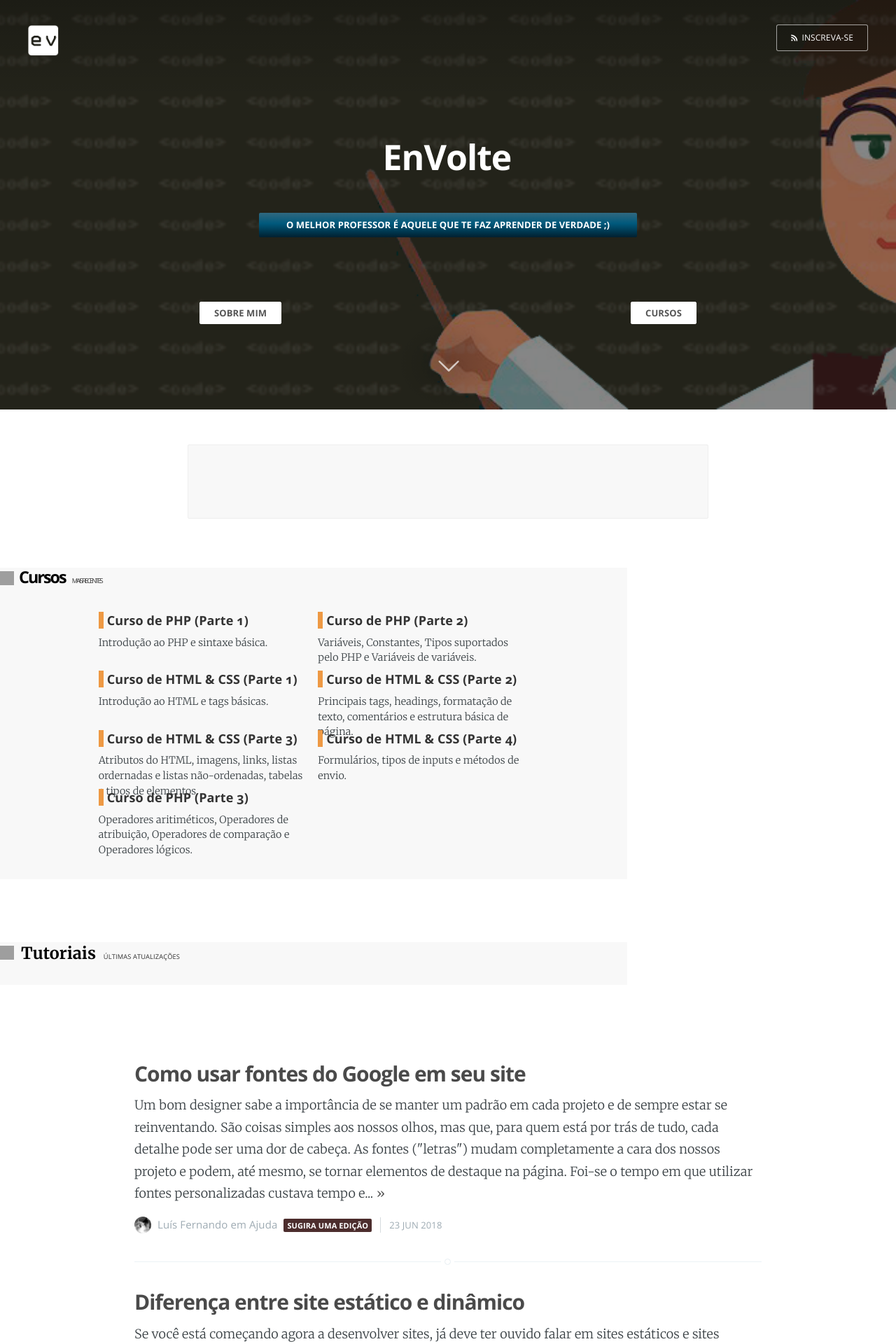
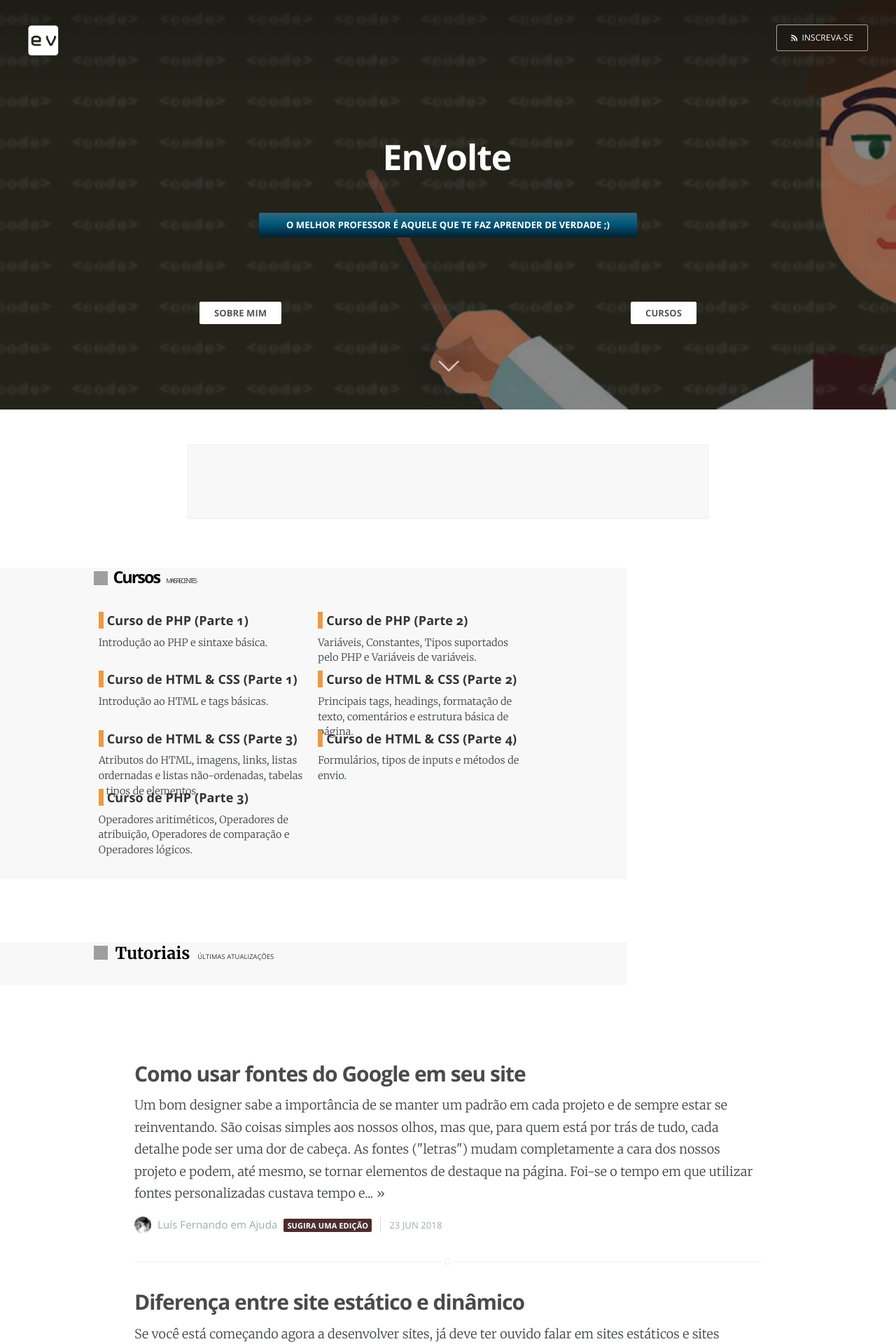
Before and after one commit to EnVolte/envolte.github.io, a Jekyll site: the page built from index.html, in a window 1280 px wide. Shown: the top 1920 px of the page at 70% size. Built offline with Jekyll 4.4.1, drawn with Linux system fonts in a browser that asks for light colours; the list of posts is cut into pages by our own code; grey boxes are pictures that could not be loaded.

Commit message:
Update index.html

```diff
--- a/index.html
+++ b/index.html
@@ -58,8 +58,8 @@
 
 
 	<section id="alin">
+	<main style="width: 70%; margin: 0px auto;">
 	<h1 class="titlep"><span class="ico" style="background-image: url('https://raw.githubusercontent.com/google/material-design-icons/master/action/2x_web/ic_code_black_48dp.png');"></span> Cursos <a href="#" style="margin: 0px 0px 3px 5px; font-weight: normal; font-size: 0.4em; font-family: Open Sans; text-transform: uppercase; color: #333;">Mais recentes</a></h1>
-<main style="width: 70%; margin: 0px auto;">
 	<ul id="curso">
   {% for curso in site.cursos %}
     <li>
@@ -68,14 +68,19 @@
     </li>
   {% endfor %}
 </ul>
+		</main>
 	</section>
 
 
-<section id="alin"><div class="titlep"><span class="ico" style="background-image: url('https://raw.githubusercontent.com/google/material-design-icons/master/action/2x_web/ic_chrome_reader_mode_black_48dp.png');"></span> Tutoriais <a href="#" style="margin: 0px 0px 3px 5px; font-size: 0.4em; color: #333; font-family: Open Sans; font-weight: normal; text-transform: uppercase;">Últimas atualizações</a></div>
-	</section>
+<section id="alin">
+	<main style="width: 70%; margin: 0px auto;">
+	<div class="titlep"><span class="ico" style="background-image: url('https://raw.githubusercontent.com/google/material-design-icons/master/action/2x_web/ic_chrome_reader_mode_black_48dp.png');"></span> Tutoriais <a href="#" style="margin: 0px 0px 3px 5px; font-size: 0.4em; color: #333; font-family: Open Sans; font-weight: normal; text-transform: uppercase;">Últimas atualizações</a></div>
+	</main>
+
+		</section>
 
 
-		</main>
+
 
     {% for post in paginator.posts %}
 
```
